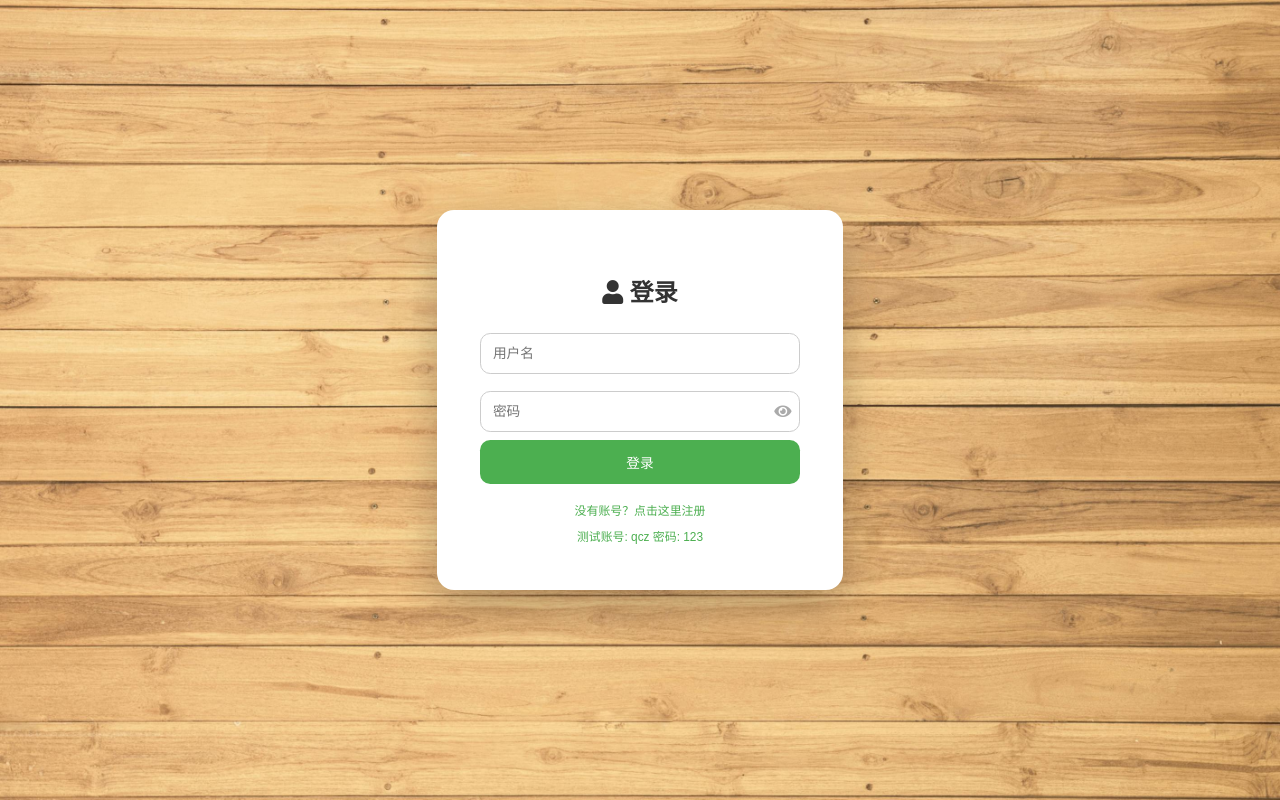
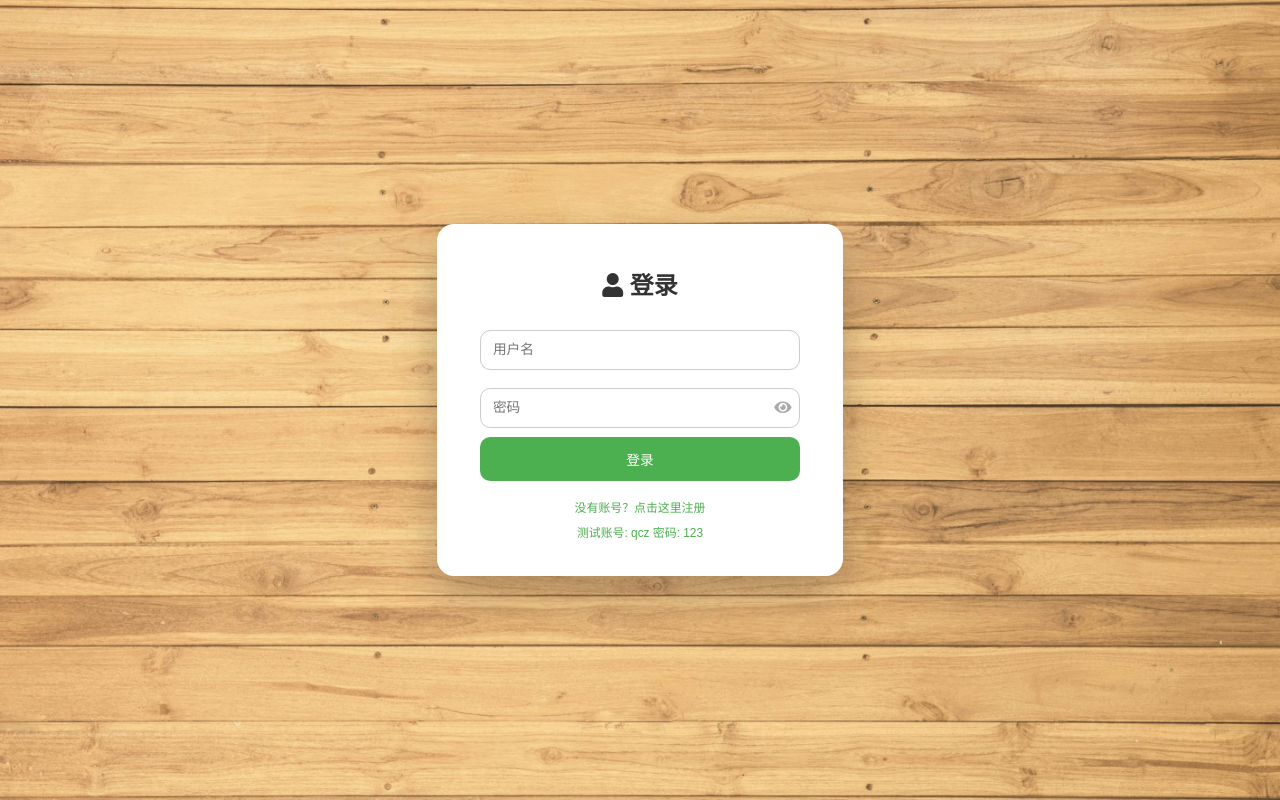
Before and after one commit to Astrilate/HomeManager, a Flask app: page / in a window 1280 px wide. Run offline with Flask 3, Linux system fonts and the light colour scheme.

```diff
--- a/config.py
+++ b/config.py
@@ -1,3 +1,5 @@
+import os
+
 from sqlalchemy.dialects.postgresql.base import PGDialect
 
 # 连接到临时的 SQLite 内存数据库
@@ -11,5 +13,8 @@ SQLALCHEMY_DATABASE_URI = 'mysql+pymysql://root:123456@127.0.0.1:3306/homemanage
 SQLALCHEMY_TRACK_MODIFICATIONS = False  # 不需要自动commit，关闭追踪修改，提高性能
 SECRET_KEY = '102201307QiuCongZhu'  # 用于生成JWT令牌的密钥
 UPLOAD_FOLDER_PHOTOS = 'static/uploads/photos/'
+os.makedirs(UPLOAD_FOLDER_PHOTOS, exist_ok=True)  # 确保这些用于存放上传文件的文件夹创建
 UPLOAD_FOLDER_IMAGES = 'static/uploads/images/'
+os.makedirs(UPLOAD_FOLDER_IMAGES, exist_ok=True)
 UPLOAD_FOLDER_ATTACHMENTS = 'static/uploads/attachments/'
+os.makedirs(UPLOAD_FOLDER_ATTACHMENTS, exist_ok=True)
--- a/requirements.txt
+++ b/requirements.txt
@@ -1,5 +1,5 @@
-Flask
+Flask==3.1.0
 Flask_Bcrypt==1.0.1
 flask_sqlalchemy==3.1.1
-PyJWT
+PyJWT==2.10.1
 SQLAlchemy==2.0.36
--- a/static/css/index.css
+++ b/static/css/index.css
@@ -19,8 +19,9 @@ body {
     border-radius: 1.33vw;
     box-shadow: 0 1.33vw 3.33vw rgba(0, 0, 0, 0.25);
     width: 25vw;
-    height: 23vw;
     transition: transform 0.3s ease, box-shadow 0.3s ease;
+    position: relative;
+    padding-bottom: 5.5vw;
 }
 
 /* 鼠标经过时，浮起效果 */
@@ -32,7 +33,7 @@ body {
 /* 标题样式 */
 h2 {
     text-align: center;
-    margin-bottom: 1.33vw;
+    margin-top: 0vw;
     font-size: 1.87vw;
     color: #333;
 }
@@ -114,8 +115,13 @@ h2 {
     color: green;
     font-size: 1.33vw;
     text-align: center;
-    margin-top: 3.00vw;
-    margin-bottom: -2.67vw;
+    position: absolute;
+    bottom: 0; /* 新增：将底部与容器底部对齐 */
+    left: 50%; /* 新增：水平居中的起始位置 */
+    transform: translateX(-50%); /* 新增：通过自身宽度的一半向左移动，实现真正居中 */
+    width: 100%; /* 新增：占据容器的整个宽度，方便居中和内边距 */
+    box-sizing: border-box; /* 新增：包含 padding 和 border */
+    padding: 0.67vw 0; /* 新增：添加垂直内边距 */
 }
 
 /* 错误消息样式 */
@@ -123,6 +129,11 @@ h2 {
     color: red;
     font-size: 1.33vw;
     text-align: center;
-    margin-top: 3.00vw;
-    margin-bottom: -2.67vw;
+    position: absolute;
+    bottom: 0; /* 新增：将底部与容器底部对齐 */
+    left: 50%; /* 新增：水平居中的起始位置 */
+    transform: translateX(-50%); /* 新增：通过自身宽度的一半向左移动，实现真正居中 */
+    width: 100%; /* 新增：占据容器的整个宽度，方便居中和内边距 */
+    box-sizing: border-box; /* 新增：包含 padding 和 border */
+    padding: 0.67vw 0; /* 新增：添加垂直内边距 */
 }
--- a/static/js/category.js
+++ b/static/js/category.js
@@ -236,7 +236,11 @@ function updatePagination_category() {
     const nextButton = document.getElementById('next-page');
     const pageInfo = document.getElementById('page-info');
 
-    pageInfo.innerHTML = `第 ${currentPage} 页 / 共 ${totalPages} 页`;
+    if (currentPage === 1 && totalPages === 0) {
+        pageInfo.innerHTML = `第 ${0} 页 / 共 ${0} 页`;
+    } else {
+        pageInfo.innerHTML = `第 ${currentPage} 页 / 共 ${totalPages} 页`;
+    }
 
     prevButton.disabled = currentPage <= 1;
     nextButton.disabled = currentPage >= totalPages;
```
Also changed, not shown: static/css/home.css (+4 -3 lines), static/js/home.js (+17 -5 lines), views/utils.py (+4 -4 lines), README.md, static/css/item.css (line endings or trailing spaces), static/css/location.css (line endings or trailing spaces), static/css/new.css (line endings or trailing spaces), static/css/recent.css (line endings or trailing spaces), static/css/user.css (line endings or trailing spaces), static/images/UI.png (added), 2 other files.
